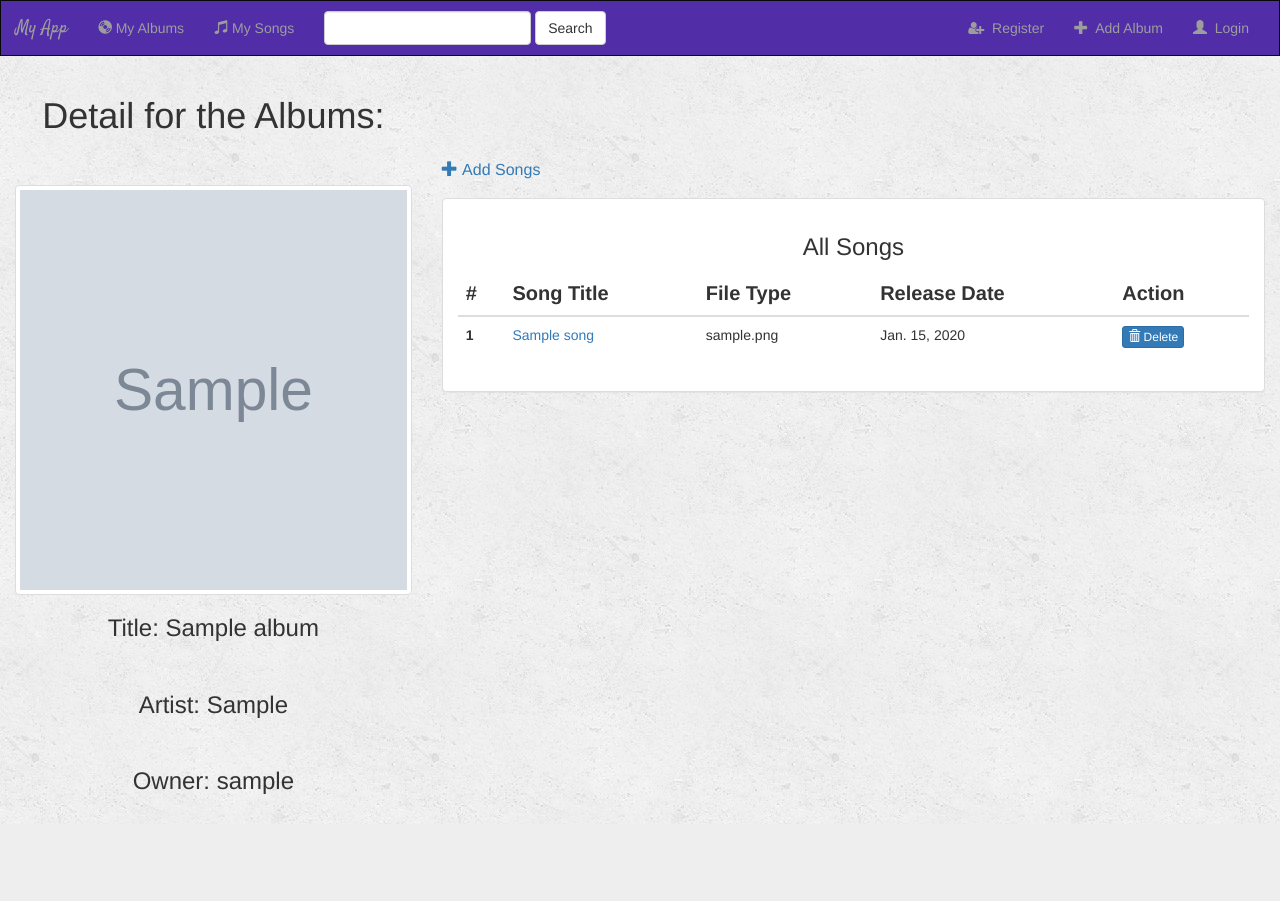
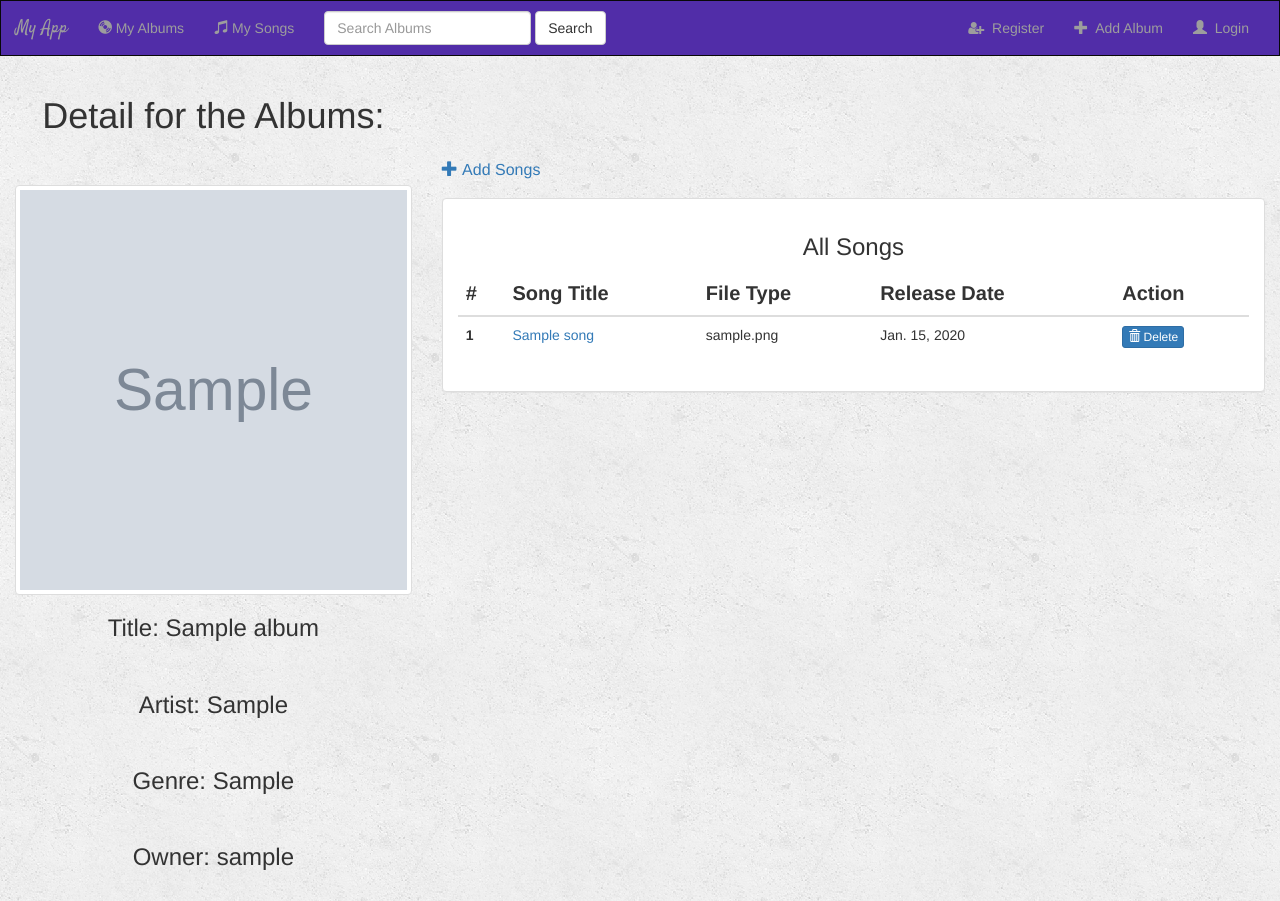
Before and after one commit to amar061996/Music, a Django app: page /music/1/ in a window 1280 px wide. Before the commit the page ends 824 px from the top, so only its background shows below. Run offline with Django 3.2, Linux system fonts and the light colour scheme; tables that the repository leaves empty hold one stand-in row (values such as "Sample post"); grey boxes marked "Sample" are stand-in pictures; parts of the project's set-up code (start-up, migrations or seed data) failed here and were passed over; some libraries are stand-ins or nearby versions.

Commit message:
Added search feature

```diff
--- a/music/templates/music/base.html
+++ b/music/templates/music/base.html
@@ -38,7 +38,7 @@
             </ul>
             <form class="navbar-form navbar-left" role="search" method="get" action="{% url 'music:index' %}">
                 <div class="form-group">
-                    <input type="text" class="form-control" name="q" value="">
+                    <input type="text" class="form-control" name="q" value="{{ request.GET.q }}" placeholder="Search Albums">
                 </div>
                 <button type="submit" class="btn btn-default">Search</button>
             </form>
--- a/music/templates/music/detail.html
+++ b/music/templates/music/detail.html
@@ -21,6 +21,7 @@
             </div>
                  <h3 style="text-align:center">Title: {{album.album_title}}</h3><br>
                 <h3 style="text-align:center">Artist: {{album.artist}}</h3><br>
+                <h3 style="text-align:center">Genre: {{album.genre}}</h3><br>
                 <h3 style="text-align:center">Owner: {{album.owner}}</h3><br>
         </div>
 
--- a/music/views.py
+++ b/music/views.py
@@ -21,6 +21,8 @@ from django.views.generic.edit import CreateView,UpdateView,DeleteView
 from django.http import JsonResponse,Http404
 #login required decorator
 from django.contrib.auth.decorators import login_required
+#Q lookups
+from django.db.models import Q
 #class based view(Generic View)
 
 
@@ -29,7 +31,17 @@ class IndexView(generic.ListView):
     template_name = 'music/index.html'
     context_object_name = 'all_album'
     def get_queryset(self):
-        return Album.objects.all()
+        queryset=Album.objects.all()
+        query=self.request.GET.get("q")
+        if query:
+            queryset=queryset.filter(
+                Q(album_title__icontains=query) |
+                Q(artist__icontains=query) |
+                Q(genre__icontains=query) |
+                Q(owner__first_name__icontains=query) |
+                Q(owner__last_name__icontains=query)
+                ).distinct()
+        return queryset
 
 class MyAlbumList(generic.ListView):
     template_name = 'music/index.html'
```
